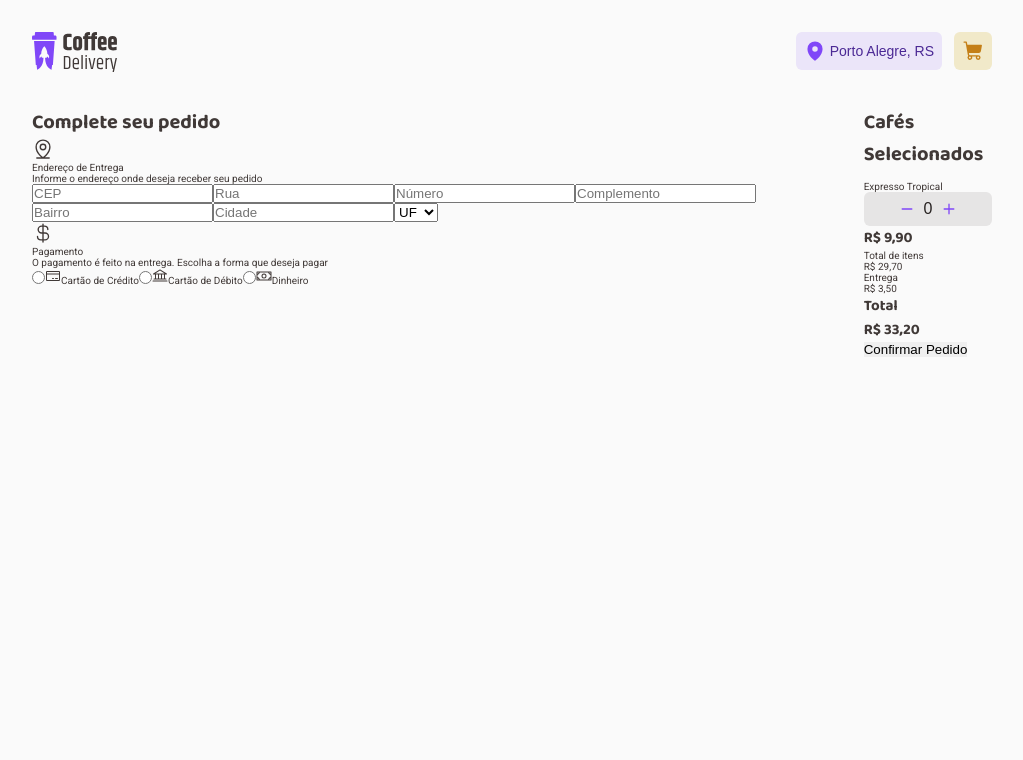
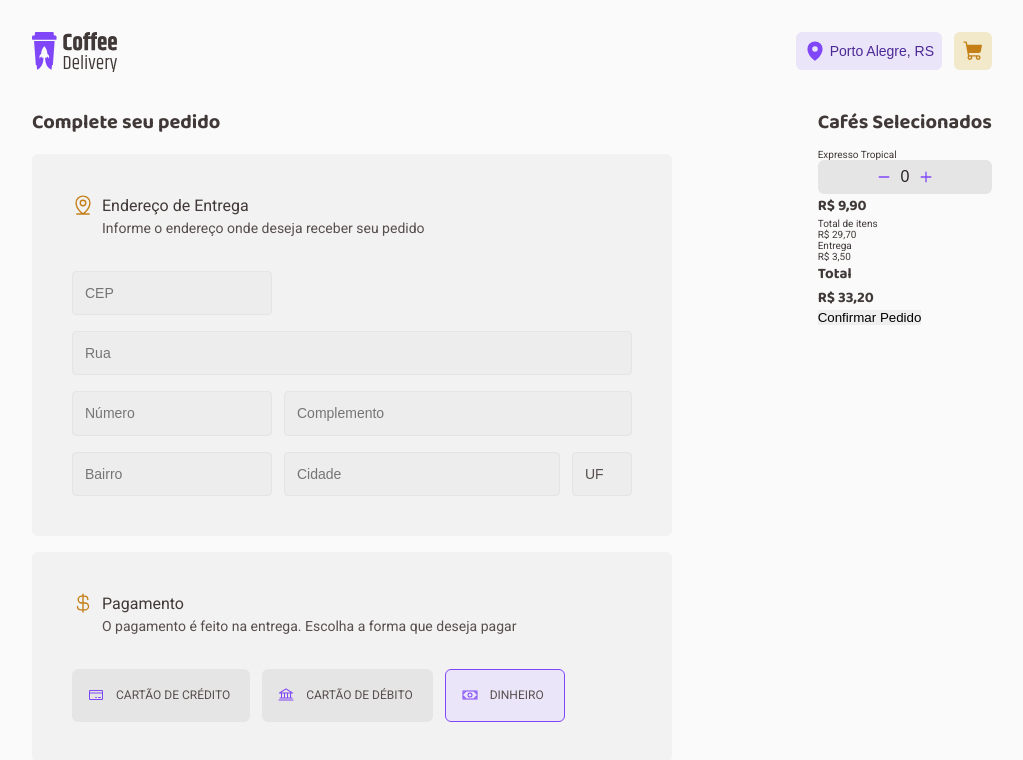
Before and after one commit to lucasfreittas/coffee-shop, a React (Vite) app: page /checkout in a window 1280 px wide. Shown: the top 760 px of the page, without its empty margins (128-1151 px from the left). Built offline with nearby package versions, Linux system fonts and the light colour scheme.

Commit message:
feat: checkout page

```diff
--- a/src/Components/AddressForm/index.tsx
+++ b/src/Components/AddressForm/index.tsx
@@ -1,20 +1,23 @@
-import { AddressFormContainer, Form } from './styles';
+import { AddressFormContainer, Form, TitleContainer } from './styles';
 import { MapPinLine, CurrencyDollar, CreditCard, Bank, Money } from "@phosphor-icons/react";
 
 export function AddressForm(){
     return(
         <AddressFormContainer>
-            <div>
-                <div><MapPinLine size={22}/><p>Endereço de Entrega</p></div>
+            <TitleContainer>
+                <MapPinLine size={22}/>
+                <div>
+                    <p>Endereço de Entrega</p>
                     <span>Informe o endereço onde deseja receber seu pedido</span>
                 </div>
-                <Form>
-                <input type="number" placeholder='CEP' />
-                <input type="text" placeholder='Rua' />
+            </TitleContainer>
+            <Form>
+                <input type="number" placeholder='CEP' max='99999999' />
+                <input type="text" placeholder='Rua' className='addressInput' />
                 <input type="number" placeholder='Número' />
-                <input type="text" placeholder='Complemento' />
+                <input type="text" placeholder='Complemento' className='complementInput' />
                 <input type="text" placeholder='Bairro' />
-                <input type="text" placeholder='Cidade' />
+                <input type="text" placeholder='Cidade' className='cityInput' />
 
                 <select name="addressForm">
                     <option value="" disabled selected>UF</option>
@@ -45,7 +48,7 @@ export function AddressForm(){
                     <option value="SE">SE</option>
                     <option value="TO">TO</option>
                 </select>
-                </ Form>
+            </ Form>
         </AddressFormContainer>
     )
 }
--- a/src/Components/AddressForm/styles.ts
+++ b/src/Components/AddressForm/styles.ts
@@ -1,8 +1,93 @@
 import styled from "styled-components";
 
 export const AddressFormContainer = styled.div`
-
+    width: 100%;
+    display: flex;
+    flex-direction: column;
+    max-width: 64rem;
+    padding: 4rem;
+    background-color: ${props => props.theme.GRAY_200};
+    border-radius: 0.6rem;
 `;
 
 export const Form = styled.form`
+    display: flex;
+    flex-wrap: wrap;
+    flex: 1;
+    width: 100%;
+    row-gap: 1.6rem;
+    column-gap: 1.2rem;
+
+    > input, select {
+        width: 20rem;
+        font-size: 1.4rem;
+        line-height: 130%;
+        padding: 1.2rem;
+        background-color: ${props => props.theme.GRAY_300};
+        border: 1px solid ${props => props.theme.GRAY_400};
+        border-radius: 0.4rem;
+        color: ${props => props.theme.GRAY_700};
+
+        &.placeholder{
+            color: ${props => props.theme.GRAY_600};
+        };
+
+        &:focus{
+            outline: 1px solid ${props => props.theme.YELLOW_700};
+        };
+
+    };
+
+    > .addressInput {
+        width: 100%;
+    };
+
+    > .complementInput {
+        width: 34.8rem;
+    };
+
+    > .cityInput {
+        width: 27.6rem;
+    };
+
+    > select{
+        width: 6rem;
+        -webkit-appearance: none;
+        -moz-appearance: none;
+        appearance: none;
+    };
+
+    input[type=number] {
+    -webkit-appearance: textfield; /* Safari */
+    -moz-appearance: textfield; /* Firefox */
+    appearance: textfield; /* Outros */
+    };
+
+    input[type=number]::-webkit-inner-spin-button,
+    input[type=number]::-webkit-outer-spin-button {
+        -webkit-appearance: none; /* Safari */
+        appearance: none; /* Outros */
+    }
 `;
+
+export const TitleContainer = styled.div`
+    display: flex;
+    gap: 0.8rem;
+    margin-bottom: 3.2rem;
+
+    > svg {
+        color: ${props => props.theme.YELLOW_700};
+    };
+
+    > div p {
+        font-size: 1.6rem;
+        line-height: 150%;
+        color: ${props => props.theme.GRAY_800};
+    };
+
+    > div span {
+        font-size: 1.4rem;
+        line-height: 150%;
+        color: ${props => props.theme.GRAY_700};
+    };
+`;
--- a/src/Components/PaymentForm/index.tsx
+++ b/src/Components/PaymentForm/index.tsx
@@ -1,3 +1,4 @@
+import { TitleContainer } from '../AddressForm/styles';
 import { PaymentFormContainer, Form } from './styles';
 
 import { CurrencyDollar, CreditCard, Bank, Money } from "@phosphor-icons/react";
@@ -5,22 +6,25 @@ import { CurrencyDollar, CreditCard, Bank, Money } from "@phosphor-icons/react";
 export function PaymentForm(){
     return(
         <PaymentFormContainer>
-              <div>
-                    <div><CurrencyDollar size={22}/><p>Pagamento</p></div>
+            <TitleContainer>
+                <CurrencyDollar size={22}/>
+                <div>
+                    <p>Pagamento</p>
                     <span>O pagamento é feito na entrega. Escolha a forma que deseja pagar</span>
                 </div>
+            </TitleContainer>
                 <Form name="paymentForm">
-                    <label>
-                        <input type="radio" name="paymentForm" value="Credit" />
-                        <CreditCard size={16} />Cartão de Crédito
+                    <label htmlFor='credit'>
+                        <input type="radio" name="paymentForm" value="Credit" id='credit' />
+                        <CreditCard size={16} />CARTÃO DE CRÉDITO
                     </label>
-                    <label>
-                        <input type="radio" name="paymentForm" value="Debit" />
-                        <Bank size={16} />Cartão de Débito
+                    <label htmlFor='debit'>
+                        <input type="radio" name="paymentForm" value="Debit" id='debit'/>
+                        <Bank size={16} />CARTÃO DE DÉBITO
                     </label>
-                    <label>
-                        <input type="radio" name="paymentForm" value="Cash" />
-                        <Money size={16} />Dinheiro
+                    <label htmlFor='cash' className='checked'>
+                        <input type="radio" name="paymentForm" value="Cash" id='cash'/>
+                        <Money size={16} />DINHEIRO
                     </label>
                 </Form>
         </PaymentFormContainer>
--- a/src/Components/PaymentForm/styles.ts
+++ b/src/Components/PaymentForm/styles.ts
@@ -1,9 +1,74 @@
 import styled from "styled-components";
 
 export const PaymentFormContainer = styled.div`
-
+    width: 100%;
+    display: flex;
+    flex-direction: column;
+    max-width: 64rem;
+    padding: 4rem;
+    background-color: ${props => props.theme.GRAY_200};
+    border-radius: 0.6rem;
 `;
 
 export const Form = styled.form`
+    display: flex;
+    flex-wrap: wrap;
+    flex: 1;
+    width: 100%;
+    row-gap: 1.6rem;
+    column-gap: 1.2rem;
 
+    > label{
+        display: flex;
+        align-items: center;
+        justify-content: center;
+        gap: 1.2rem;
+        padding: 1.6rem 2rem 1.6rem 1.6rem;
+        background-color: ${props => props.theme.GRAY_400};
+        border-radius: 0.6rem;
+
+        font-size: 1.2rem;
+        line-height: 160%;
+        color: ${props => props.theme.GRAY_700};
+
+        > svg{
+            color: ${props => props.theme.PURPLE_500};
+        };
+
+        &:hover{
+            cursor: pointer;
+            background-color: ${props => props.theme.GRAY_500};
+        };
+
+        > input[type="radio"] {
+        display: none; // oculta o input de rádio
+        };
+    };
+
+    .checked{
+        background-color: ${props => props.theme.PURPLE_300};
+        border: 1px solid ${props => props.theme.PURPLE_500};
+    }
 `;
+
+export const TitleContainer = styled.div`
+    display: flex;
+    gap: 0.8rem;
+    margin-bottom: 3.2rem;
+
+    > svg {
+        color: ${props => props.theme.YELLOW_700};
+    };
+
+    > div p {
+        font-size: 1.6rem;
+        line-height: 150%;
+        color: ${props => props.theme.GRAY_800};
+    };
+
+    > div span {
+        font-size: 1.4rem;
+        line-height: 150%;
+        color: ${props => props.theme.GRAY_700};
+    };
+`;
--- a/src/Pages/Checkout/index.tsx
+++ b/src/Pages/Checkout/index.tsx
@@ -3,7 +3,7 @@ import { AddressForm } from '../../Components/AddressForm';
 import { Cart } from '../../Components/Cart';
 
 import { CheckoutContainer,
-        AddressContainer,
+        InfoContainer,
         CartContainer,}
         from './styles';
 
@@ -12,11 +12,11 @@ import { CheckoutContainer,
 export function Checkout(){
     return(
         <CheckoutContainer>
-                <AddressContainer>
+                <InfoContainer>
                     <h1>Complete seu pedido</h1>
                     <AddressForm />
                     <PaymentForm />
-                </AddressContainer>
+                </InfoContainer>
                 <CartContainer>
                     <h1>Cafés Selecionados</h1>
                     <Cart />
--- a/src/Pages/Checkout/styles.ts
+++ b/src/Pages/Checkout/styles.ts
@@ -4,10 +4,15 @@ export const CheckoutContainer = styled.div`
     display: flex;
     width: 100%;
     justify-content: space-between;
+    gap: 3.2rem;
+
+
 `;
 
-export const AddressContainer = styled.div`
-
+export const InfoContainer = styled.div`
+    display: flex;
+    flex-direction: column;
+    gap: 1.6rem;
 `;
 
 export const CartContainer = styled.div`
```
